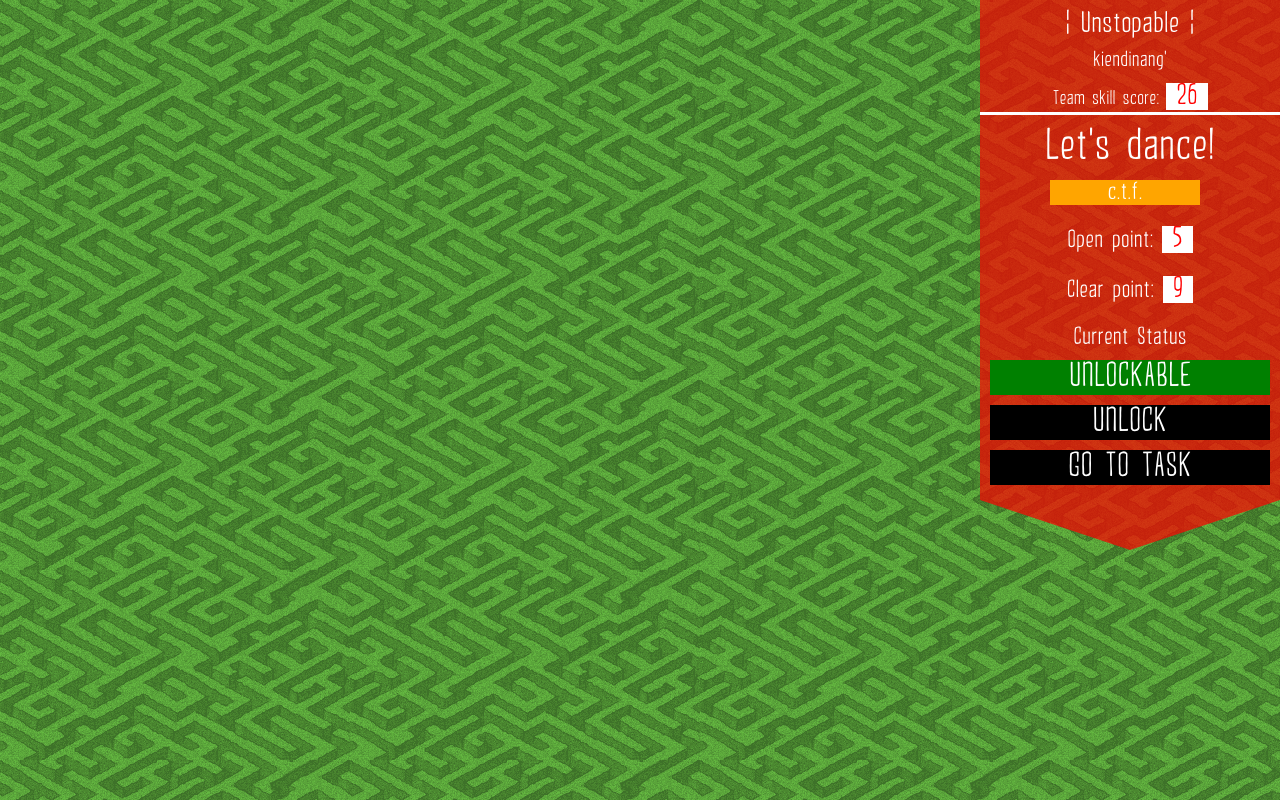
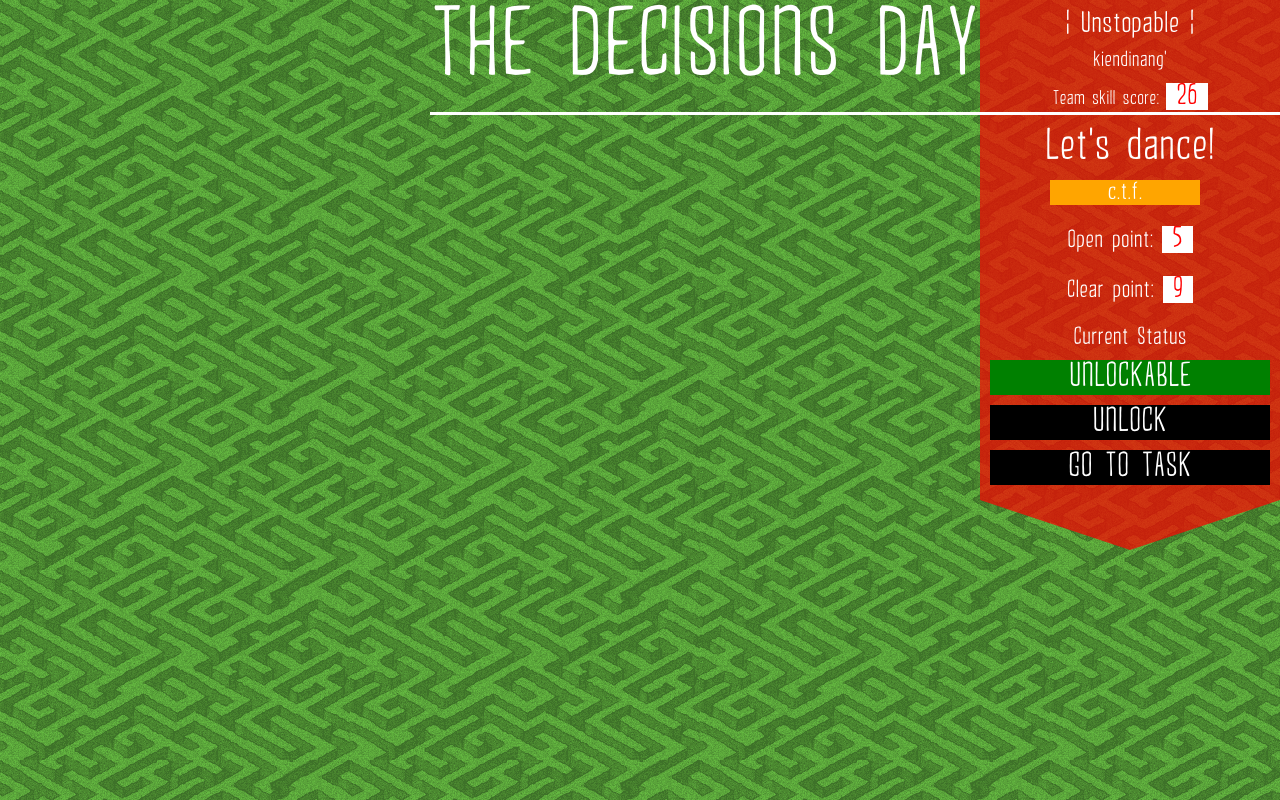
Before and after one commit to bs90/ddayhtml, a plain HTML site: page index.html in a window 1280 px wide. Drawn offline with Linux system fonts and the light colour scheme.

Commit message:
2015年4月3日19時14分

```diff
--- a/index.html
+++ b/index.html
@@ -37,6 +37,9 @@
     </div>
     <div class="triangle"></div>
   </div>
+  <div class="left-container">
+    <div class="banner">THE DECISIONS DAY</div>
+  </class>
 </div>
 </body>
 </html>
--- a/styles/main.css
+++ b/styles/main.css
@@ -5,6 +5,21 @@ body {
 .container {
   width: 100%;
   min-width: 800px;
+}
+
+.left-container {
+  float: right;
+  min-width: 500px;
+}
+
+.left-container .banner {
+  width: 100%;
+  height: 112px;
+  border-bottom: White 3px solid;
+  text-align: left;
+  font-size: 100px;
+  color: white;
+  font-family: DDAYEFONT;
 }
 
 .right-container {
```
